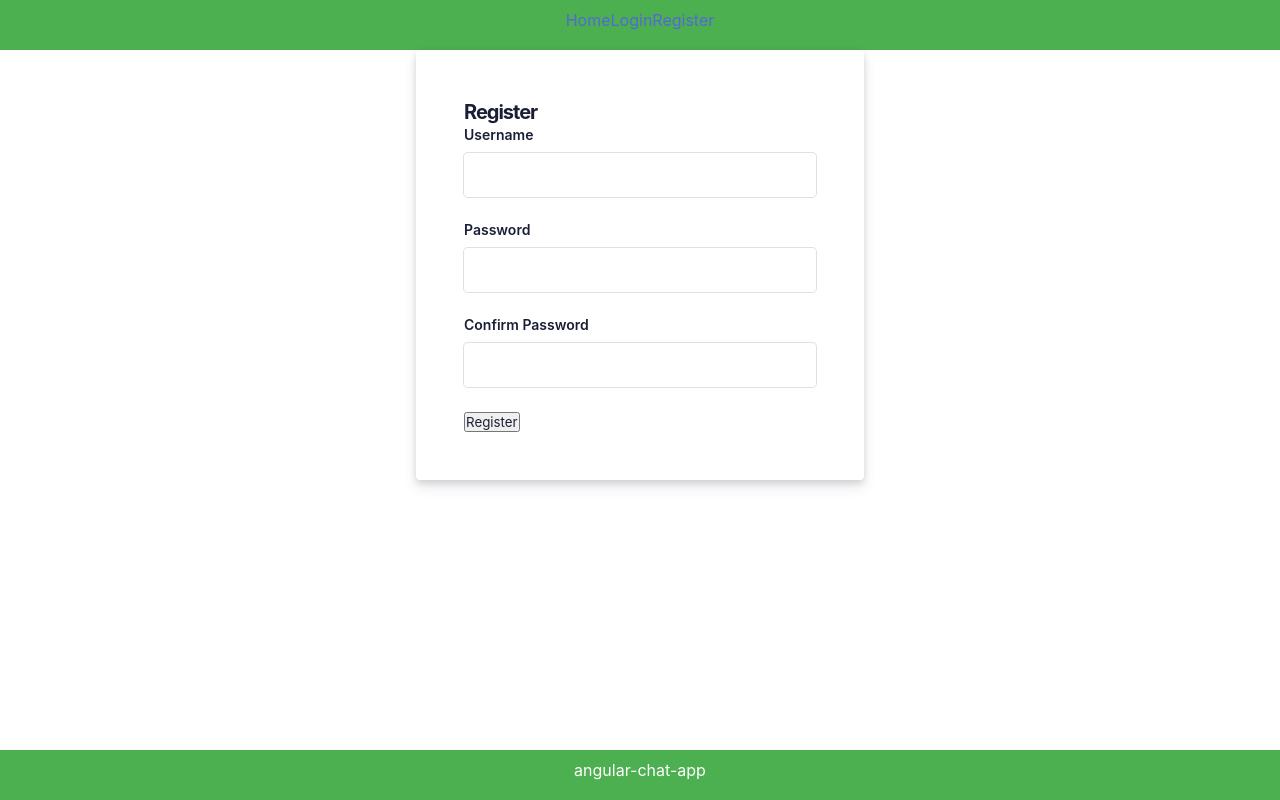
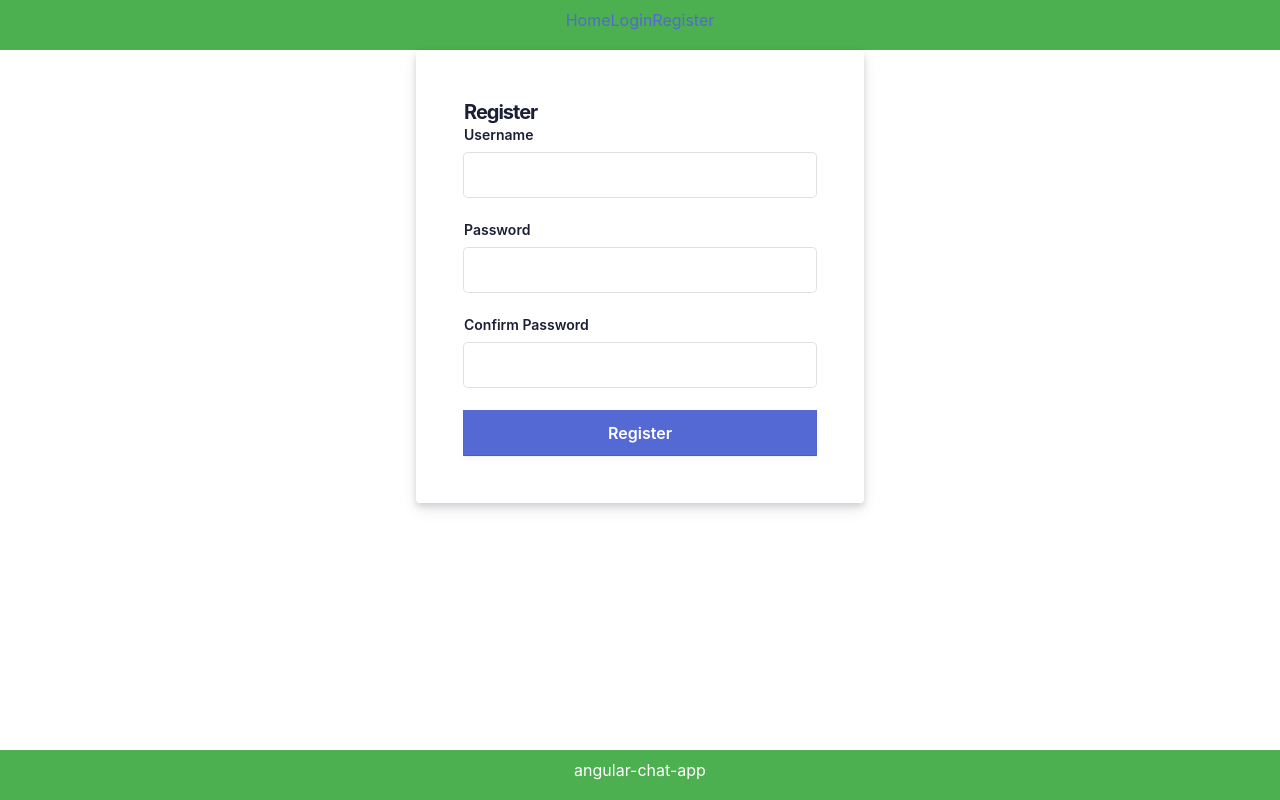
Before and after one commit to jrdnthedev/angular-chat-app, an Angular app: page /register in a window 1280 px wide. Built offline with nearby package versions, Linux system fonts and the light colour scheme.

Commit message:
added login/register logic

```diff
--- a/src/app/core/components/login/login.component.ts
+++ b/src/app/core/components/login/login.component.ts
@@ -35,6 +35,7 @@ export class LoginComponent {
           console.log(response);
         });
     }
+    this.loginForm.reset();
   }
 
   ngOnDestroy() {
--- a/src/app/core/components/register/register.component.ts
+++ b/src/app/core/components/register/register.component.ts
@@ -40,6 +40,7 @@ export class RegisterComponent {
     } else {
       console.log('Passwords do not match');
     }
+    this.registerForm.reset();
   }
 
   ngOnDestroy() {
--- a/src/app/shared/components/form/form.component.scss
+++ b/src/app/shared/components/form/form.component.scss
@@ -74,7 +74,13 @@
     }
   }
 
-  input[type="submit"] {
+  button[type="submit"] {
+    font-size: 16px;
+    line-height: 28px;
+    padding: 8px 16px;
+    width: 100%;
+    min-height: 44px;
+    border: none;
     background-color: rgb(84, 105, 212);
     box-shadow: rgba(0, 0, 0, 0) 0px 0px 0px 0px,
       rgba(0, 0, 0, 0) 0px 0px 0px 0px, rgba(0, 0, 0, 0.12) 0px 1px 1px 0px,
```
